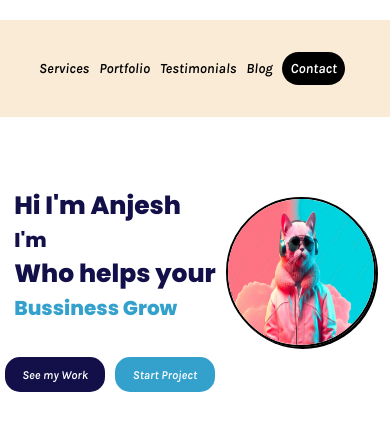
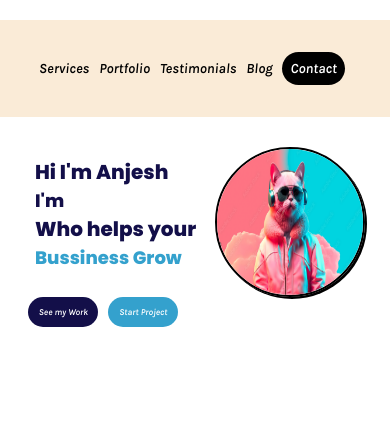
Before and after one commit to Lonewolfonrock/Anjesh_Mainali, a React (Vite) app: page / in a window 390 px wide. Shown: the top 430 px of the page. Built offline with nearby package versions, Linux system fonts and the light colour scheme.

Commit message:
responsive

```diff
--- a/src/Mainbody.css
+++ b/src/Mainbody.css
@@ -1,3 +1,5 @@
+
+
 .Maincontent{
     font-family: 'Poppins', sans-serif;
 }
@@ -40,7 +42,7 @@
 #my_work, #start {
     width: 170px;
     height: 55px;
-    margin: 10px 5px;
+    margin: 0px 5px;
     font-size: 18px;
     border-radius: 15px;
     cursor: pointer;
@@ -84,16 +86,18 @@
 
 @media (max-width: 700px) {
     .Maincontent {
-        margin-top: 20px;
-        margin-right: 10px; /* Further adjust margin for smaller screens */
+        width: 180px;
+        margin-left: 10px;
+        margin-top: 40px;
+        margin-right: 0px; /* Further adjust margin for smaller screens */
     }
 
     #h11, #h13 {
-        font-size: 25px; /* Further adjust font size for smaller screens */
+        font-size: 20px; /* Further adjust font size for smaller screens */
     }
 
     #h12, #h14 {
-        font-size: 20px; /* Further adjust font size for smaller screens */
+        font-size: 18px; /* Further adjust font size for smaller screens */
     }
 
     #avatar {
@@ -103,21 +107,23 @@
     }
 
     .topmain {
-        margin-top: 50px; /* Further adjust margin for smaller screens */
+        margin-top: 0px; /* Further adjust margin for smaller screens */
     }
 
     .bottom_main {
-        margin-left: 0px /* Further adjust margin for smaller screens */
+        margin-left:6%/* Further adjust margin for smaller screens */
     }
 
     #my_work, #start {
 
-        width: 100px; /* Further adjust button size for smaller screens */
-        height: 35px; /* Further adjust button size for smaller screens */
-        font-size: 12px; /* Further adjust font size for smaller screens */
+        width: 70px; /* Further adjust button size for smaller screens */
+        height: 30px; /* Further adjust button size for smaller screens */
+        font-size: 9px; /* Further adjust font size for smaller screens */
     }
     #avatar{
         margin-top: 30px;
+        width: 150px;
+        height: 150px;
     }
 }
 @media (min-width: 701px) and (max-width: 1100px) {
@@ -153,6 +159,7 @@
         width: 150px;
         height: 50px;
         font-size: 16px;
+        margin: 0px 2px;
     }
 
     #avatar {
```
